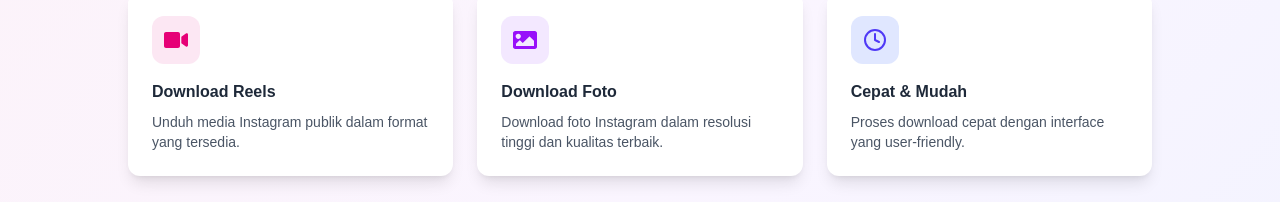
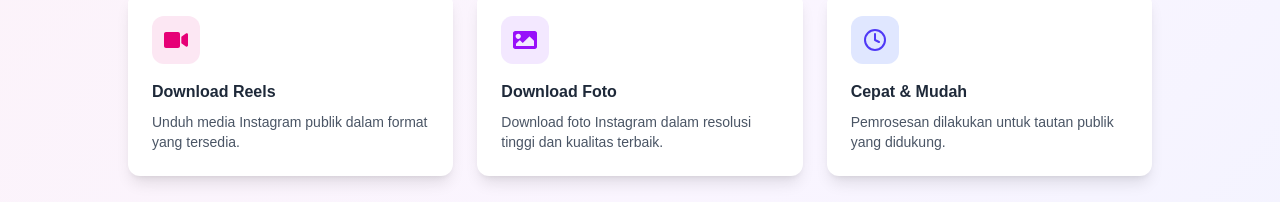
Before and after one commit to Strong-Bee/Zabrina-Downloader, a Next.js app: page /Instagram in a window 1280 px wide. Shown: the part 448-650 px from the top of the page. Built offline with nearby package versions, Linux system fonts and the light colour scheme.

Commit message:
chore(ui): remove misleading download guarantees

```diff
--- a/app/Instagram/page.tsx
+++ b/app/Instagram/page.tsx
@@ -309,7 +309,7 @@ export default function InstagramPage() {
                 Cepat & Mudah
               </h3>
               <p className="text-sm text-gray-600 dark:text-gray-400">
-                Proses download cepat dengan interface yang user-friendly.
+                Pemrosesan dilakukan untuk tautan publik yang didukung.
               </p>
             </div>
           </div>
```
